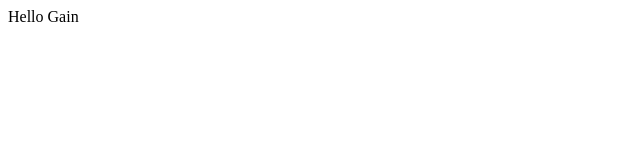
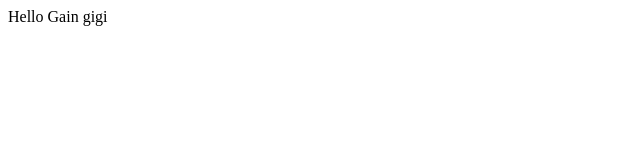
Before and after one commit to megabird25/testgit, a plain HTML site: page index.html in a window 1280 px wide. Shown: the full height of the page, 0-640 px from the left. Drawn offline with Linux system fonts and the light colour scheme.

Commit message:
second commit

```diff
--- a/index.html
+++ b/index.html
@@ -4,6 +4,6 @@
     <title>Hello Git</title>
 </head>
 <body>
-    Hello Gain
+    Hello Gain gigi
 </body>
 </html>
```
Also changed, not shown: test.html (added).
